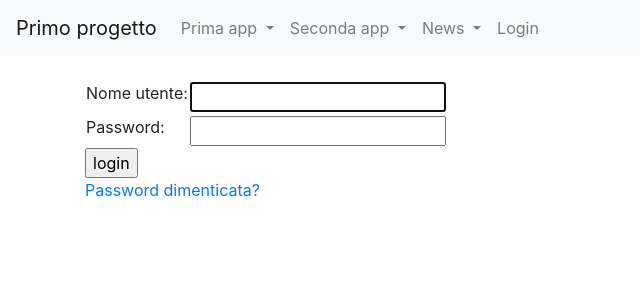
After one commit to ElyFrosty/primo_progetto, a Django app: page /accounts/login/ in a window 1280 px wide. The commit adds this page. Shown: the top 300 px of the page, without its empty margins (0-640 px from the left). Run offline with Django 4.2, Linux system fonts and the light colour scheme.

Commit message:
Passo 24
login, logout, cambio password

```diff
--- a/primo_progetto/settings.py
+++ b/primo_progetto/settings.py
@@ -130,3 +130,8 @@ STATIC_URL = 'static/'
 # https://docs.djangoproject.com/en/4.2/ref/settings/#default-auto-field
 
 DEFAULT_AUTO_FIELD = 'django.db.models.BigAutoField'
+
+# Redirect to home URL after login (Default redirects to /accounts/profile/)
+LOGIN_REDIRECT_URL = '/'
+
+EMAIL_BACKEND = 'django.core.mail.backends.console.EmailBackend'
--- a/primo_progetto/urls.py
+++ b/primo_progetto/urls.py
@@ -26,3 +26,8 @@ urlpatterns = [
     path('news/',include("news.urls",namespace="news")),
     path('prova_pratica_1/',include("prova_pratica_1.urls",namespace="prova_pratica_1")),
 ]
+
+#Add Django site authentication urls (for login, logout, password management)
+urlpatterns += [
+    path('accounts/', include('django.contrib.auth.urls')),
+]
--- a/templates/base.html
+++ b/templates/base.html
@@ -53,6 +53,22 @@
 
               </div>
             </li>
+            {% if request.user.is_authenticated %}
+              <li class="nav-item dropdown">
+                <a class="nav-link dropdown-toggle" href="#" id="navbarDropdown" role="button" data-toggle="dropdown" aria-haspopup="true" aria-expanded="false">
+                  {{ request.user.username }}
+                </a>
+                <div class="dropdown-menu" aria-labelledby="navbarDropdown">
+                  <div class="dropdown-divider"></div>
+                  <a class="dropdown-item" href="{% url 'logout' %}">Logout</a>
+                </div>
+              </li>
+            {% else %}
+
+              <li class="nav-item">
+                <a class="nav-link" href="{% url 'login' %}">Login</a>
+              </li>
+            {% endif %}
           </ul>
         </div>
       </nav>
--- /dev/null
+++ b/templates/registration/logged_out.html
@@ -0,0 +1,5 @@
+{% extends "base.html" %}
+{% block content %}
+  <p>Logout effettuato</p>
+  <a href="{% url 'login'%}">Clicca qui per rieffettuare il login</a>
+{% endblock %}
--- /dev/null
+++ b/templates/registration/login.html
@@ -0,0 +1,23 @@
+{% extends "base.html" %}
+{% block content %}
+{% if form.errors %}
+  <p>Username e Password non combaciano: riprova!</p>
+{% endif %}
+<form method="post" action="{% url 'login' %}">
+{% csrf_token %}
+<table>
+<tr>
+  <td>{{ form.username.label_tag }}</td>
+  <td>{{ form.username }}</td>
+</tr>
+<tr>
+  <td>{{ form.password.label_tag }}</td>
+  <td>{{ form.password }}</td>
+</tr>
+</table>
+<input type="submit" value="login" />
+<input type="hidden" name="next" value="{{ next }}" />
+</form>
+{# Assumes you setup the password_reset view in your URLconf #}
+<p><a href="{% url 'password_reset' %}">Password dimenticata?</a></p>
+{% endblock %}
--- /dev/null
+++ b/templates/registration/password_reset_complete.html
@@ -0,0 +1,5 @@
+{% extends "base.html" %}
+{% block content %}
+  <h1>Password cambiata con Successo!</h1>
+  <p><a href="{% url 'login' %}">Effettua il login</a></p>
+{% endblock %}
--- /dev/null
+++ b/templates/registration/password_reset_done.html
@@ -0,0 +1,4 @@
+{% extends "base.html" %}
+{% block content %}
+  <p>Ti abbiamo inviato via mail le istruzioni per il cambio password!. Visita la tua casella di posta e segui il link allegato per procedere.</p>
+{% endblock %}
--- /dev/null
+++ b/templates/registration/password_reset_email.html
@@ -0,0 +1,2 @@
+Qualcuno ha richiesto un password reset per l'account associato alla mail{{ email }}. Segui il link per procedere:
+{{ protocol}}://{{ domain }}{% url 'password_reset_confirm' uidb64=uid token=token %}
```
Also changed, not shown: templates/registration/password_reset_confirm.html (added, +28 -0 lines), templates/registration/password_reset_form.html (added, +11 -0 lines), db.sqlite3.
